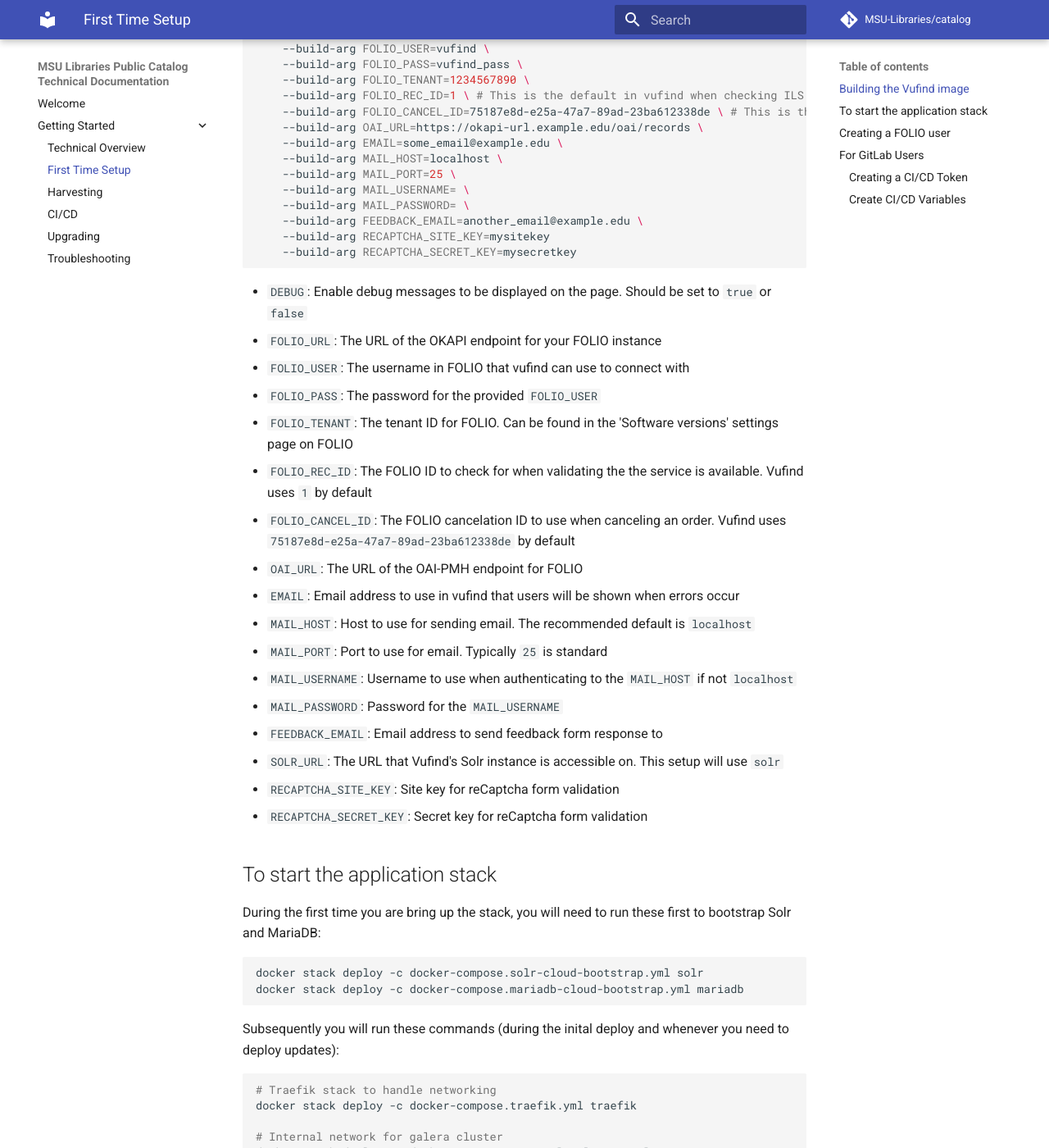
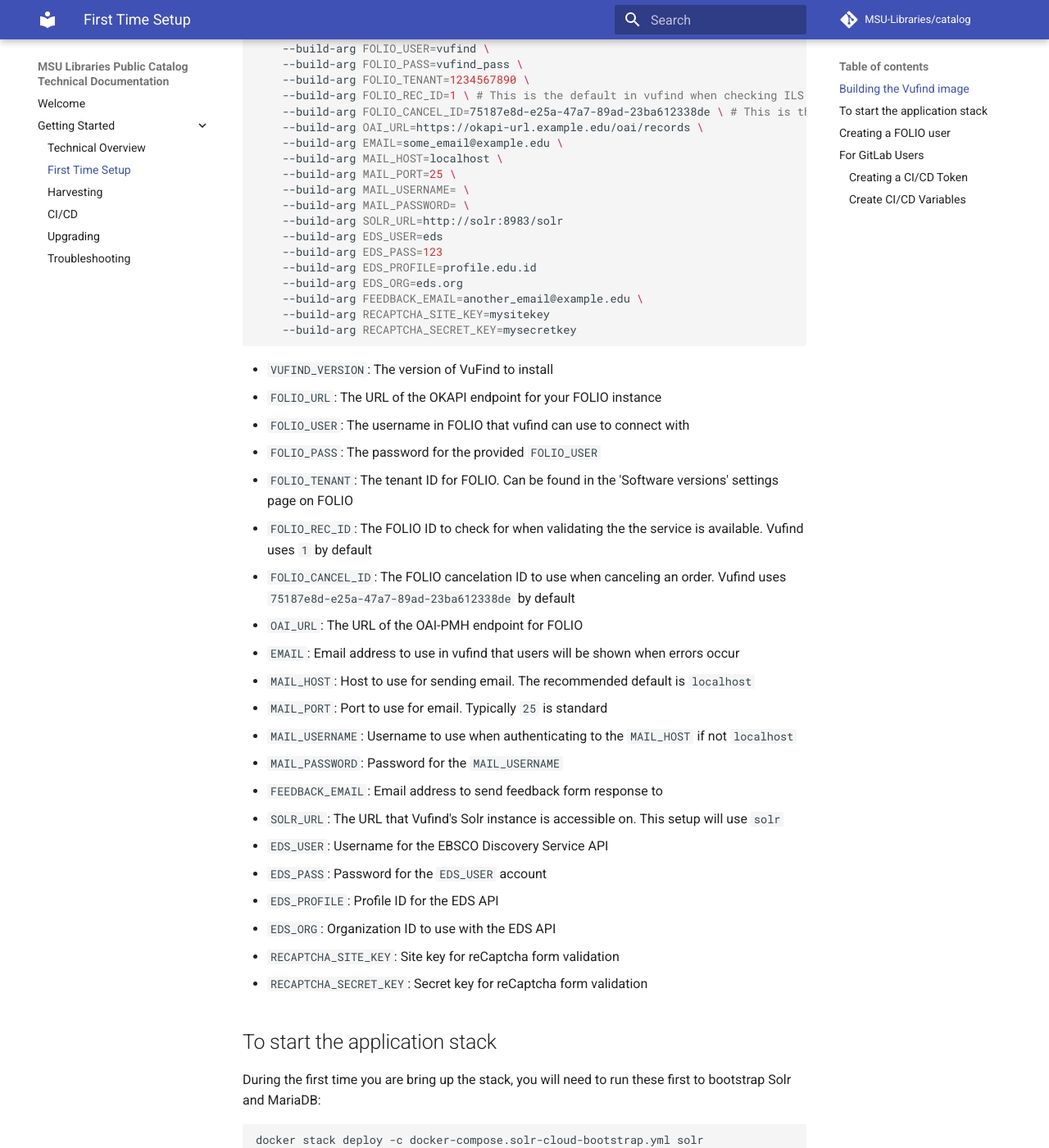
Before and after one commit to MSU-Libraries/catalog, an MkDocs documentation site: the page built from docs/first-time-setup.md, in a window 1280 px wide and 1400 px high, scrolled down 315 px. Shown: the whole window at 82% size. Built offline with MkDocs 1.6.1 and Material for MkDocs 9.7.7, drawn with Linux system fonts in a browser that asks for light colours; comment, search, counter and statistics services are not loaded.

Commit message:
More minor doc updates for accuracy

````diff
--- a/docs/first-time-setup.md
+++ b/docs/first-time-setup.md
@@ -7,7 +7,7 @@
 
 ```bash
 docker build ./vufind/ -t catalog:latest \
-    --build-arg DEBUG=true \
+    --build-arg VUFIND_VERSION=8.1.0
     --build-arg FOLIO_URL=https://okapi-url.example.edu \
     --build-arg FOLIO_USER=vufind \
     --build-arg FOLIO_PASS=vufind_pass \
@@ -20,12 +20,17 @@
     --build-arg MAIL_PORT=25 \
     --build-arg MAIL_USERNAME= \
     --build-arg MAIL_PASSWORD= \
+    --build-arg SOLR_URL=http://solr:8983/solr
+    --build-arg EDS_USER=eds
+    --build-arg EDS_PASS=123
+    --build-arg EDS_PROFILE=profile.edu.id
+    --build-arg EDS_ORG=eds.org
     --build-arg FEEDBACK_EMAIL=another_email@example.edu \
     --build-arg RECAPTCHA_SITE_KEY=mysitekey
     --build-arg RECAPTCHA_SECRET_KEY=mysecretkey
 ```
 
-* `DEBUG`: Enable debug messages to be displayed on the page. Should be set to `true` or `false`
+* `VUFIND_VERSION`: The version of VuFind to install
 * `FOLIO_URL`: The URL of the OKAPI endpoint for your FOLIO instance
 * `FOLIO_USER`: The username in FOLIO that vufind can use to connect with
 * `FOLIO_PASS`: The password for the provided `FOLIO_USER`
@@ -42,6 +47,10 @@
 * `MAIL_PASSWORD`: Password for the `MAIL_USERNAME`
 * `FEEDBACK_EMAIL`: Email address to send feedback form response to
 * `SOLR_URL`: The URL that Vufind's Solr instance is accessible on. This setup will use `solr`
+* `EDS_USER`: Username for the EBSCO Discovery Service API
+* `EDS_PASS`: Password for the `EDS_USER` account
+* `EDS_PROFILE`: Profile ID for the EDS API
+* `EDS_ORG`: Organization ID to use with the EDS API
 * `RECAPTCHA_SITE_KEY`: Site key for reCaptcha form validation
 * `RECAPTCHA_SECRET_KEY`: Secret key for reCaptcha form validation
 
````
Also changed, not shown: docs/CICD.md (+15 -14 lines), docs/index.md (+3 -3 lines).
